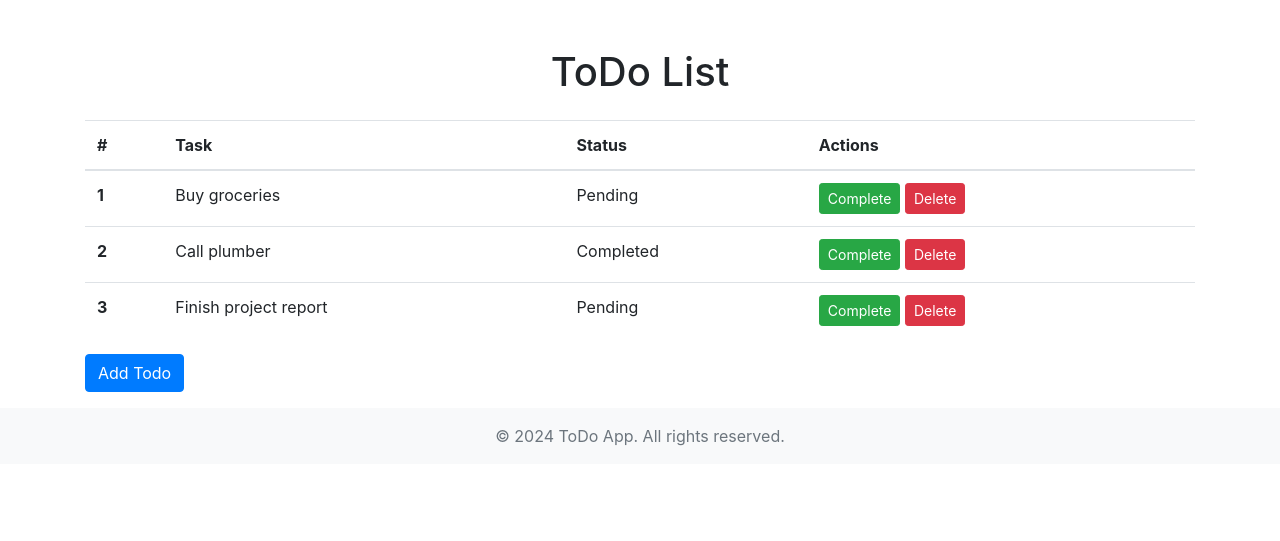
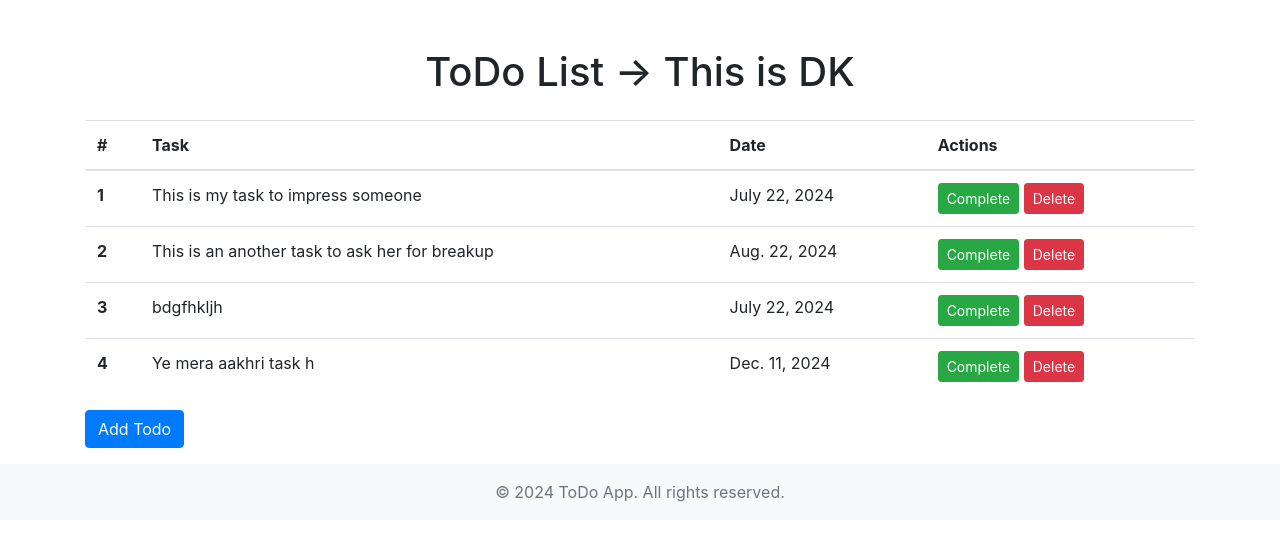
Before and after one commit to Abhi-dr/A-Todo, a Django app: page /todo/ in a window 1280 px wide. Shown: the part 56-597 px from the top of the page. Run offline with Django 5.2, Linux system fonts and the light colour scheme; data comes from the database, SQL or seed files in the repository; both versions use the stored data as it was after the commit; some libraries are stand-ins or nearby versions.

Commit message:
displayed data on the html file using jinja

```diff
--- a/myapp/views.py
+++ b/myapp/views.py
@@ -3,17 +3,42 @@ from django.shortcuts import render
 from .models import Todo
 
 def home(request):
-
-    result = Todo.objects.all()
-
-    for object in result:
-        print(object.task)
+    return render(request, "home.html")
 
 
-    return render(request, "home.html")
+
+
+
+
+
+
+
+
 
 def todo(request):
-    return render(request, "todo.html")
+
+    todos = Todo.objects.all()
+
+    parameters = {
+        "todos": todos,
+        "name": "This is DK"
+    }
+
+    return render(request, "todo.html", parameters)
+
+
+
+
+
+
+
+
+
+
+
+
+
+
 
 def add_todo(request):
     return render(request, "add_todo.html")
--- a/templates/todo.html
+++ b/templates/todo.html
@@ -3,47 +3,37 @@
 {% block body %}
 
 <div class="container mt-5">
-    <h1 class="text-center">ToDo List</h1>
+    <h1 class="text-center">ToDo List -> {{ name }}</h1>
     <div class="table-responsive">
+
         <table class="table table-hover mt-3">
             <thead>
                 <tr>
                     <th scope="col">#</th>
                     <th scope="col">Task</th>
-                    <th scope="col">Status</th>
+                    <th scope="col">Date</th>
                     <th scope="col">Actions</th>
                 </tr>
             </thead>
             <tbody>
+
+                {% for todo in todos %}
+
                 <tr>
-                    <th scope="row">1</th>
-                    <td>Buy groceries</td>
-                    <td>Pending</td>
+                    <th scope="row">{{ forloop.counter }}</th>
+                    <td>{{ todo.task }}</td>
+                    <td>{{ todo.created_at }}</td>
                     <td>
                         <button type="button" class="btn btn-success btn-sm">Complete</button>
                         <button type="button" class="btn btn-danger btn-sm">Delete</button>
                     </td>
                 </tr>
-                <tr>
-                    <th scope="row">2</th>
-                    <td>Call plumber</td>
-                    <td>Completed</td>
-                    <td>
-                        <button type="button" class="btn btn-success btn-sm">Complete</button>
-                        <button type="button" class="btn btn-danger btn-sm">Delete</button>
-                    </td>
-                </tr>
-                <tr>
-                    <th scope="row">3</th>
-                    <td>Finish project report</td>
-                    <td>Pending</td>
-                    <td>
-                        <button type="button" class="btn btn-success btn-sm">Complete</button>
-                        <button type="button" class="btn btn-danger btn-sm">Delete</button>
-                    </td>
-                </tr>
+
+                {% endfor %}
+
             </tbody>
         </table>
+
     </div>
 
     <a href="{% url 'add_todo' %}" class="btn btn-primary mb-3">Add Todo</a>
```
Also changed, not shown: db.sqlite3.
